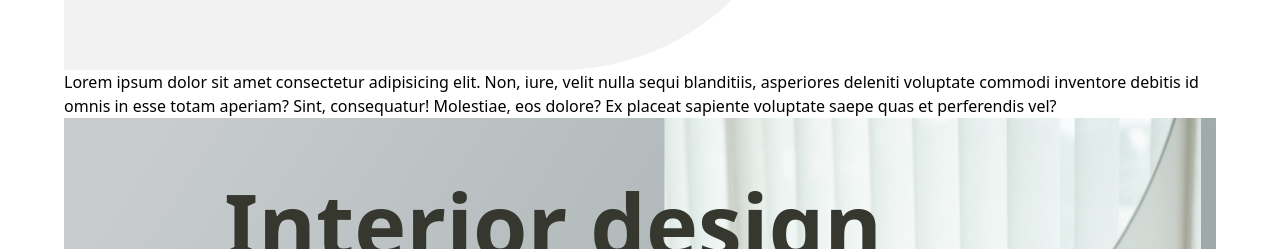
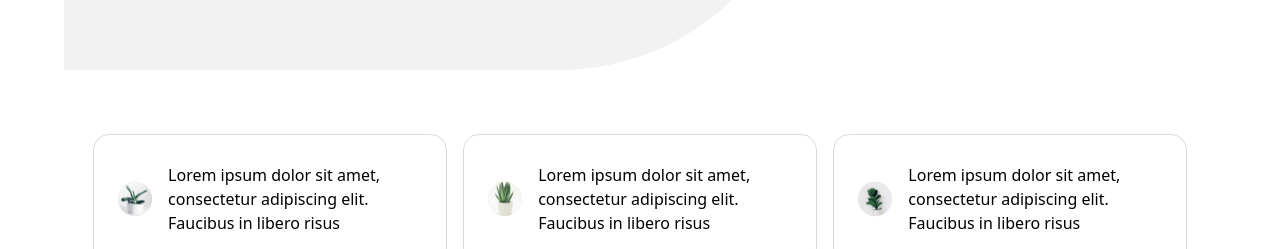
Before and after one commit to SShipon/figma_design, a React (Vite) app: page / in a window 1280 px wide. Shown: the part 703-952 px from the top of the page. Built offline with nearby package versions, Linux system fonts and the light colour scheme.

Commit message:
green componets done

```diff
--- a/src/components/greenGarden/Garden.jsx
+++ b/src/components/greenGarden/Garden.jsx
@@ -1,5 +1,8 @@
 import garden from "../../assets/green/BG.png";
 import better from "../../assets/green/baner.png";
+import top1 from '../../assets/green/top1.svg'
+import top2 from '../../assets/green/top2.svg'
+import top3 from '../../assets/green/top3.svg'
 const Garden = () => {
   return (
   <div>
@@ -69,8 +72,36 @@ const Garden = () => {
 
 
     </div>
-    <p>Lorem ipsum dolor sit amet consectetur adipisicing elit. Non, iure, velit nulla sequi blanditiis, asperiores deleniti voluptate commodi inventore debitis id omnis in esse totam aperiam? Sint, consequatur! Molestiae, eos dolore? Ex placeat sapiente voluptate saepe quas et perferendis vel?</p>
-  </div>
+         <div className="py-16 w-[95%] mx-auto">
+         <div className="grid lg:grid-cols-3 md:grid-cols-2 grid-cols-1 justify-evenly  gap-4 ">
+             <div className="border border-[#D9D9D9] rounded-[16px] backdrop-blur-[16px] flex items-center gap-4 p-6">
+                  <div>
+                    <img className="w-[80px] h-[80px]" src={top1} alt="" />
+                  </div>
+                  <div>
+                    <p>Lorem ipsum dolor sit amet, consectetur adipiscing elit. Faucibus in libero risus</p>
+                  </div>
+             </div>
+             <div className="border border-[#D9D9D9] rounded-[16px] backdrop-blur-[16px] flex items-center gap-4 p-6">
+                  <div>
+                  <img className="w-[80px] h-[80px]" src={top2} alt="" />
+                  </div>
+                  <div>
+                    <p>Lorem ipsum dolor sit amet, consectetur adipiscing elit. Faucibus in libero risus</p>
+                  </div>
+             </div>
+             <div className="border border-[#D9D9D9] rounded-[16px] backdrop-blur-[16px] flex items-center gap-4 p-6">
+                  <div>
+                  <img className="w-[80px] h-[80px]" src={top3} alt="" />
+                  </div>
+                  <div>
+                    <p>Lorem ipsum dolor sit amet, consectetur adipiscing elit. Faucibus in libero risus</p>
+                  </div>
+             </div>
+
+         </div>
+         </div>
+   </div>
   );
 };
 
```
